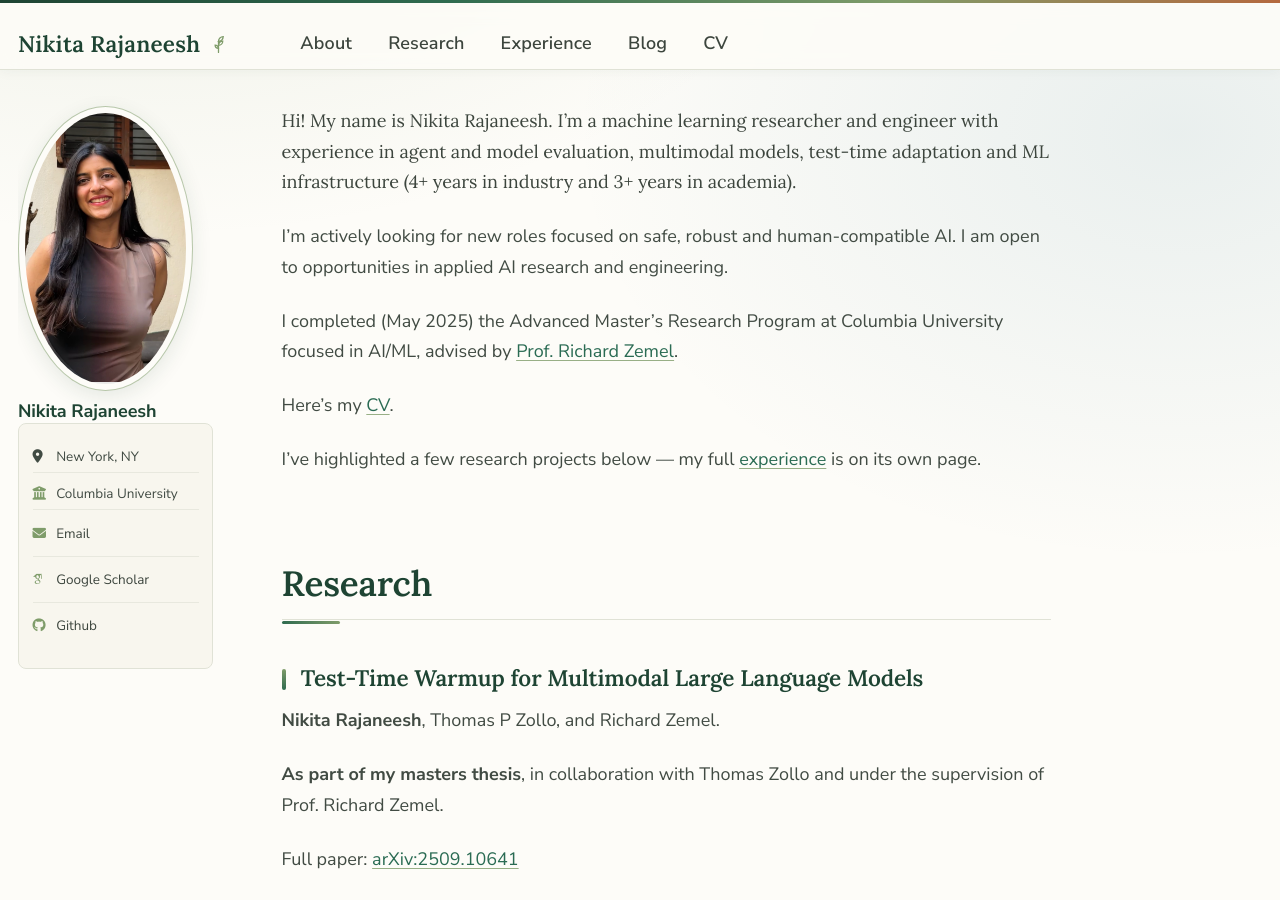
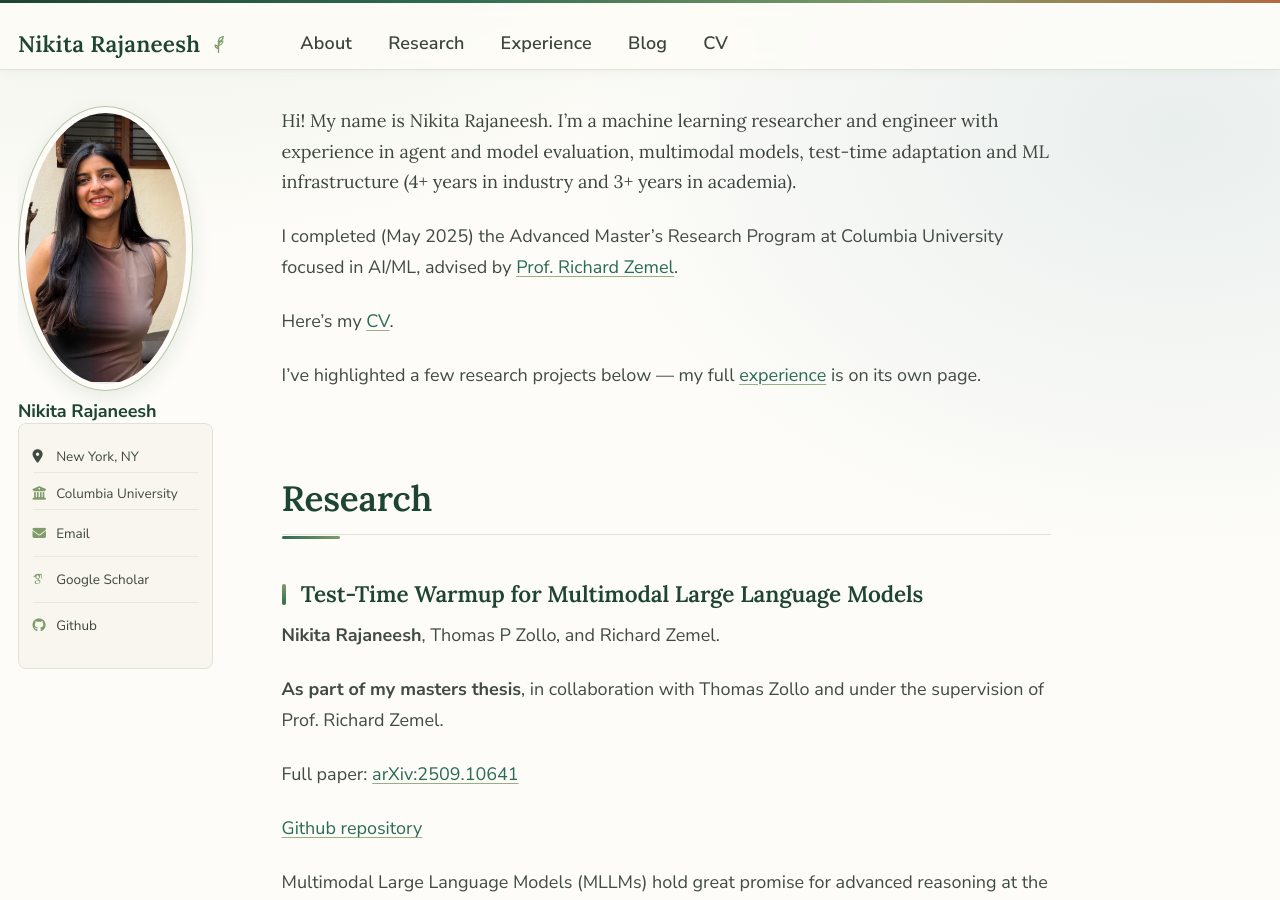
Before and after one commit to nrajanee/nrajanee.github.io, a Jekyll site: the page built from _pages/about.md, in a window 1280 px wide and 900 px high. Built offline with Jekyll 4.4.1, drawn with Linux system fonts in a browser that asks for light colours; some web fonts are replaced.

Commit message:
Drop the "actively looking" line from the homepage
Co-Authored-By: Claude Opus 5 <noreply@anthropic.com>

```diff
--- a/_pages/about.md
+++ b/_pages/about.md
@@ -13,8 +13,6 @@ Hi! My name is Nikita Rajaneesh.
 I'm a machine learning researcher and engineer with experience in agent and model evaluation, multimodal
 models, test-time adaptation and ML infrastructure (4+ years in industry and 3+ years in academia).
 {: .intro-lead}
-
-I'm actively looking for new roles focused on safe, robust and human-compatible AI. I am open to opportunities in applied AI research and engineering.
 
 I completed (May 2025) the Advanced Master’s Research Program at Columbia University focused in AI/ML, advised by [Prof. Richard Zemel](https://scholar.google.com/citations?user=iBeDoRAAAAAJ&hl=en).
 
```
